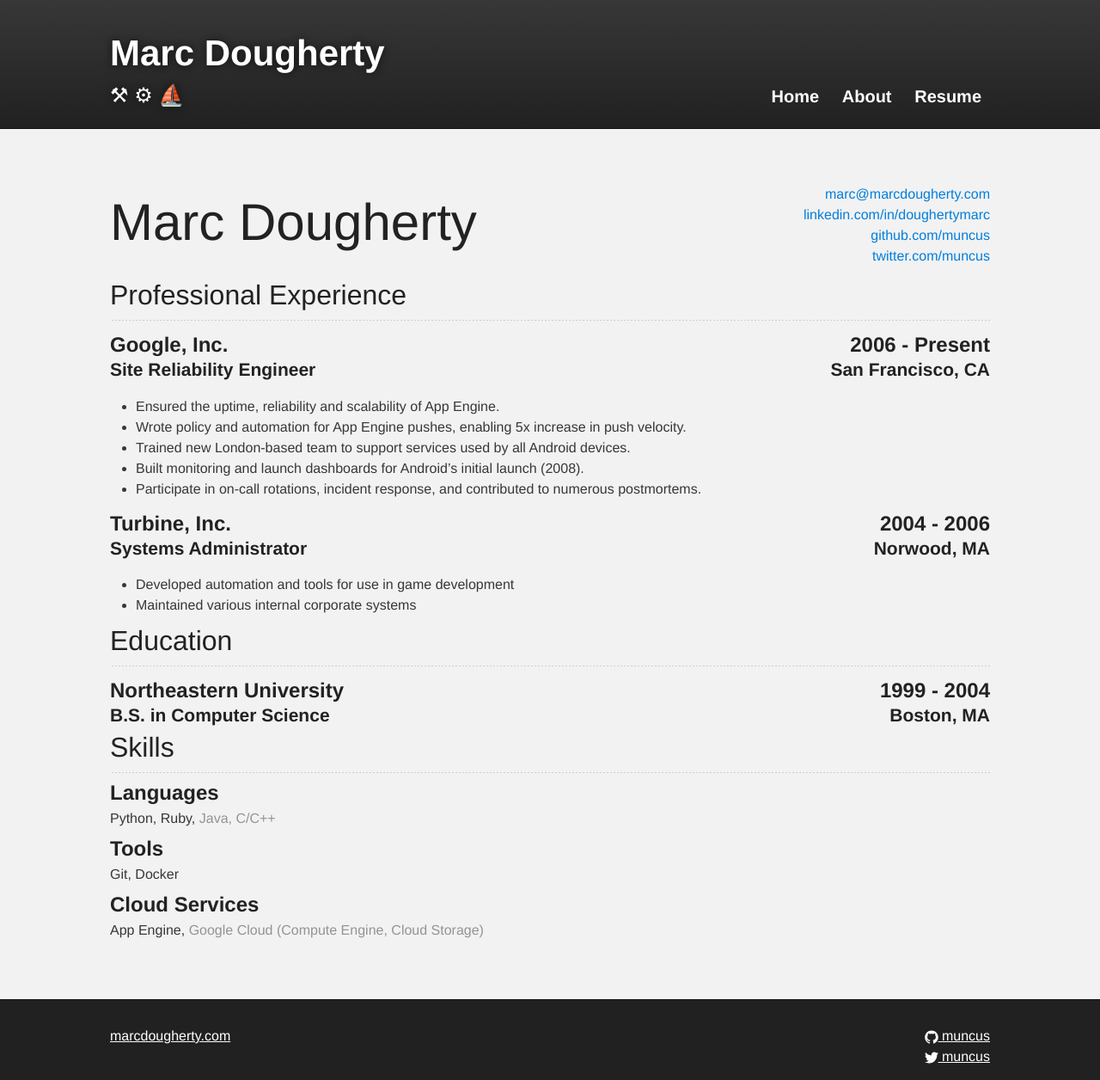
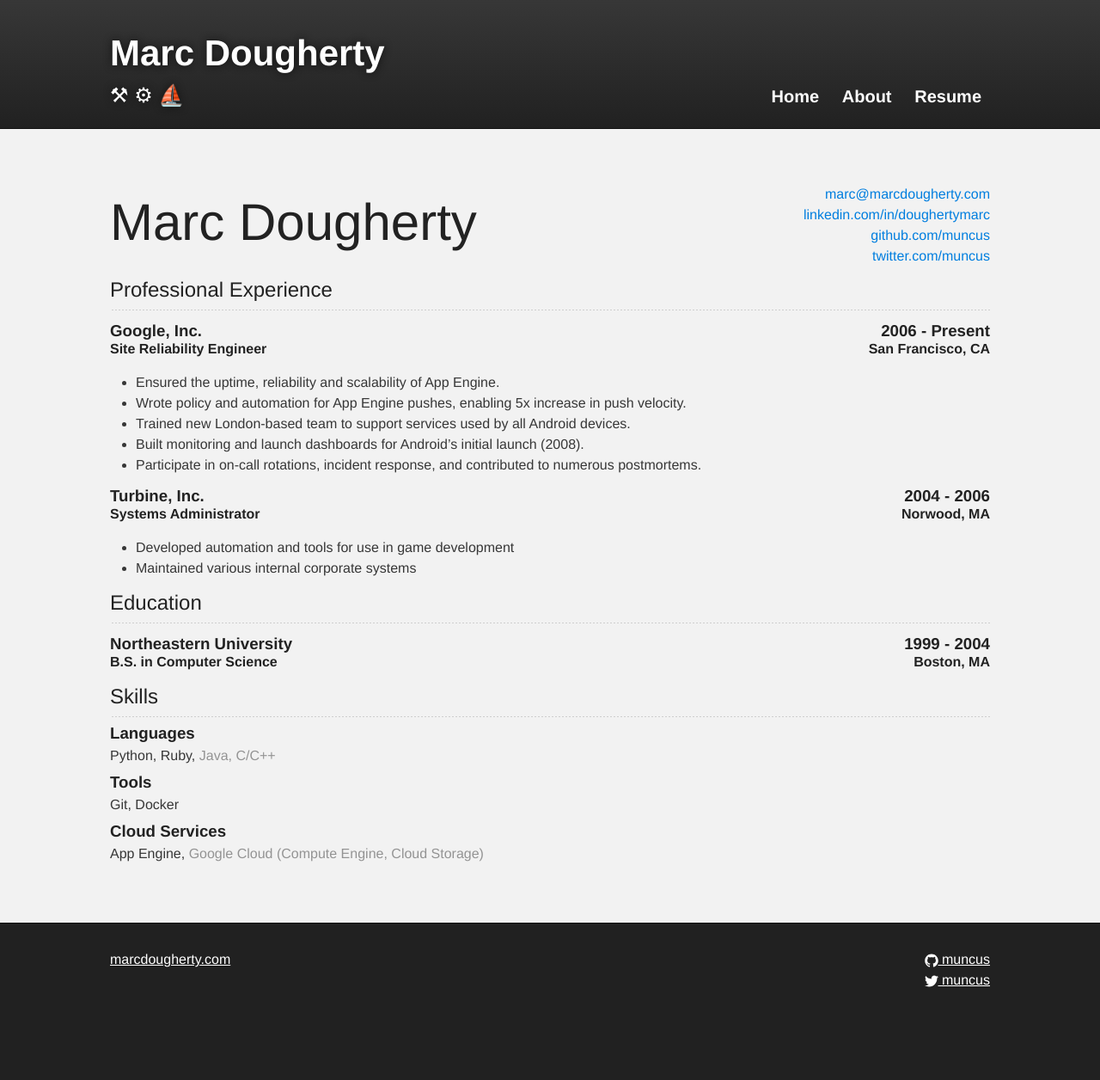
Before and after one commit to marcdougherty/marcdougherty.github.io, a Jekyll site: the page built from resume.html, in a window 1280 px wide. Shown: the whole page at 86% size. Built offline with Jekyll 4.4.1, drawn with Linux system fonts in a browser that asks for light colours; after the commit the page ends 1167 px from its top, so only the background shows below that.

Commit message:
minor style tweaks, resetting header sizes.

```diff
--- a/_sass/layout.scss
+++ b/_sass/layout.scss
@@ -18,6 +18,7 @@ h1, h2, h3, h4, h5, h6 {
   font-family: $base-font-family;
 }
 
+/*
 h1 {
   font-size: 36px;
 }
@@ -41,6 +42,7 @@ h5 {
 h6 {
   font-size: 16px;
 }
+*/
 
 p {
   margin: 10px 0 15px 0;
--- a/_sass/resume.scss
+++ b/_sass/resume.scss
@@ -33,6 +33,7 @@
 }
 .section {
     h2 {
+        margin-top: 5px;
         margin-bottom: 5px;
         font-weight: 400;
     }
```
